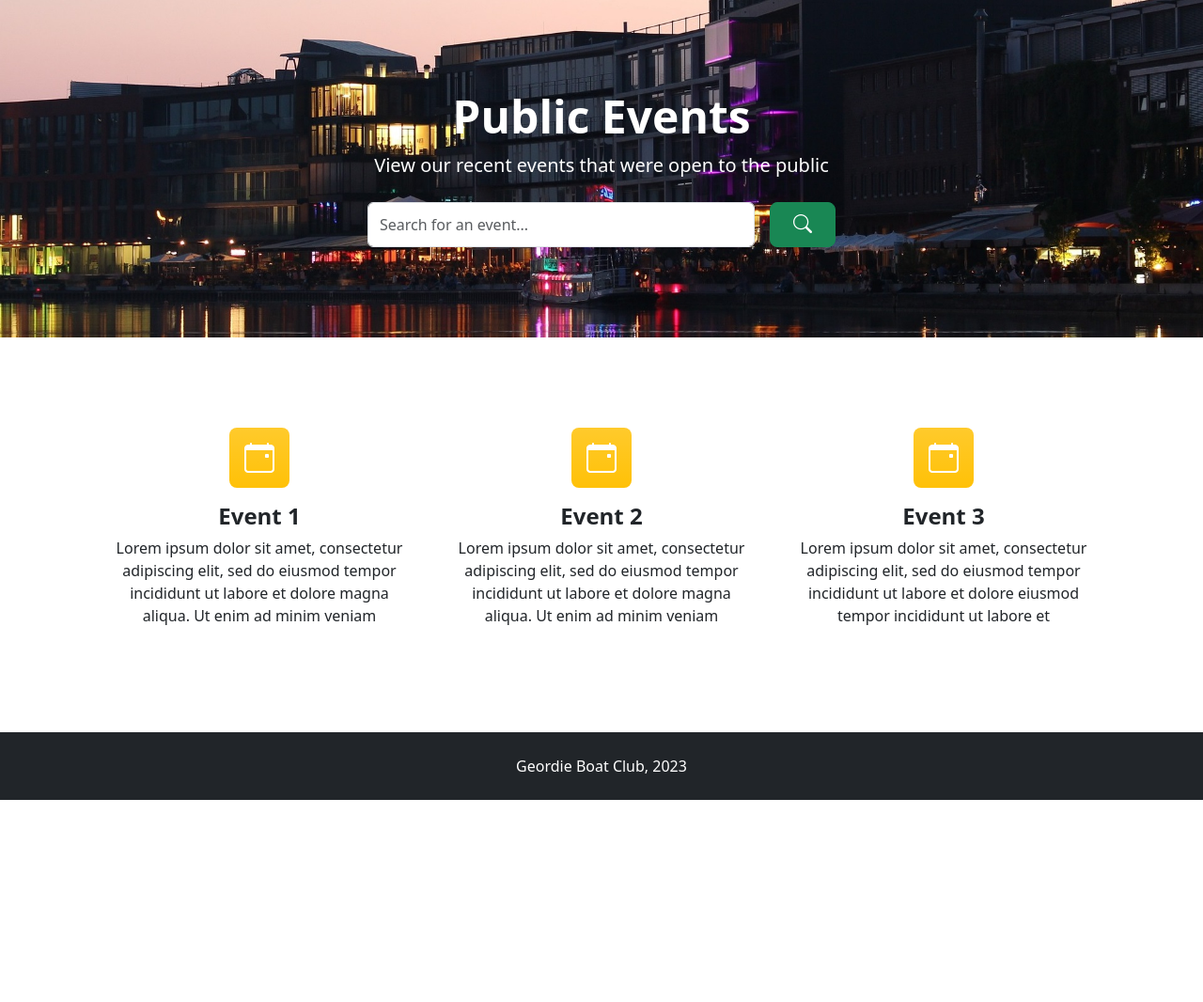
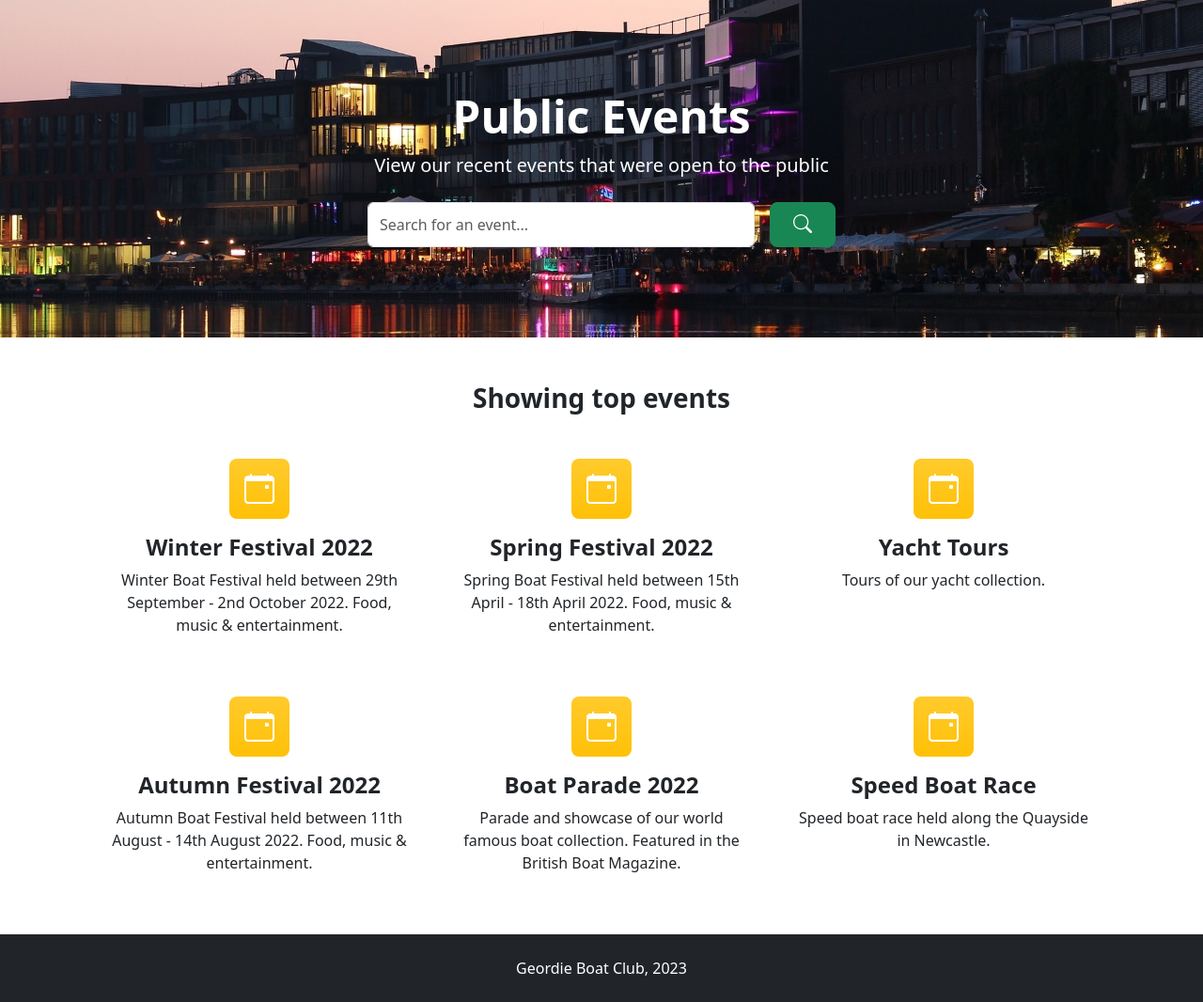
Before and after one commit to CyberSoc-Newcastle/sql-injection-competition, a Flask app: page /events in a window 1280 px wide. Shown: the part 57-1123 px from the top of the page at 94% size. Before the commit the page ends 908 px from the top, so only its background shows below. Run offline with Flask 3, Linux system fonts and the light colour scheme; data comes from the database, SQL or seed files in the repository; both versions use the stored data as it was after the commit; some libraries are stand-ins or nearby versions.

Commit message:
Add event searching and querying from db

```diff
--- a/app.py
+++ b/app.py
@@ -50,7 +50,18 @@ def about():
 
 @app.route('/events')
 def events():
-    return render_template("events.html")
+    args = request.args
+    query = args.get('query')
+    if query:
+        results = db.session.execute(text(f"SELECT title, description FROM events WHERE "
+                                         f"LOWER(title) LIKE '%{query.lower()}%' AND public=1")).fetchall()
+        query_text = f'Showing {len(results)} result(s) for "{query}"'
+    else:
+        results = db.session.execute(text(f"SELECT title, description FROM events WHERE "
+                                          f"public=1 ORDER BY rating LIMIT 6")).fetchall()
+        query_text = f'Showing top events'
+
+    return render_template("events.html", query=query_text, events=results)
 
 
 @app.route('/boats')
--- a/templates/events.html
+++ b/templates/events.html
@@ -24,29 +24,18 @@
 {% block content %}
     <!-- Features section-->
     <section class="py-5 text-center" id="features">
-        <div class="container px-5 my-5">
+        <div class="container px-5">
+            <h2 class="h3 fw-bolder mb-5">{{ query }}</h2>
             <div class="row row-cols-1 row-cols-lg-3 g-5">
+                {% for event in events %}
                 <div class="col mb-5 mb-lg-0">
                     <div class="h-100">
                         <div class="lg-icon bg-warning bg-gradient text-white rounded-3 mb-3"><i class="bi bi-calendar-event"></i></div>
-                        <h2 class="h4 fw-bolder">Event 1</h2>
-                        <p>Lorem ipsum dolor sit amet, consectetur adipiscing elit, sed do eiusmod tempor incididunt ut labore et dolore magna aliqua. Ut enim ad minim veniam</p>
+                        <h2 class="h4 fw-bolder">{{ event.title }}</h2>
+                        <p>{{ event.description }}</p>
                     </div>
                 </div>
-                <div class="col mb-5 mb-lg-0">
-                    <div class="h-100">
-                        <div class="lg-icon bg-warning bg-gradient text-white rounded-3 mb-3"><i class="bi bi-calendar-event"></i></div>
-                        <h2 class="h4 fw-bolder">Event 2</h2>
-                        <p>Lorem ipsum dolor sit amet, consectetur adipiscing elit, sed do eiusmod tempor incididunt ut labore et dolore magna aliqua. Ut enim ad minim veniam</p>
-                    </div>
-                </div>
-                <div class="col mb-5 mb-lg-0">
-                    <div class="h-100">
-                        <div class="lg-icon bg-warning bg-gradient text-white rounded-3 mb-3"><i class="bi bi-calendar-event"></i></div>
-                        <h2 class="h4 fw-bolder">Event 3</h2>
-                        <p>Lorem ipsum dolor sit amet, consectetur adipiscing elit, sed do eiusmod tempor incididunt ut labore et dolore eiusmod tempor incididunt ut labore et</p>
-                    </div>
-                </div>
+                {% endfor %}
             </div>
         </div>
     </section>
```
Also changed, not shown: db/data.sql (+25 -0 lines).
